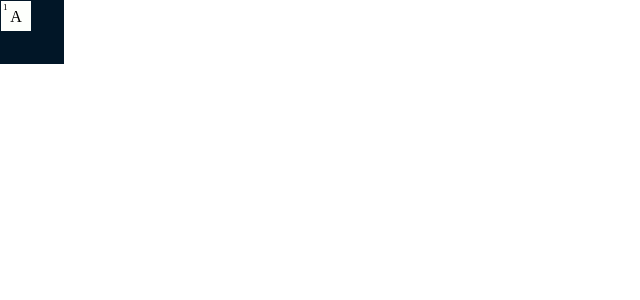
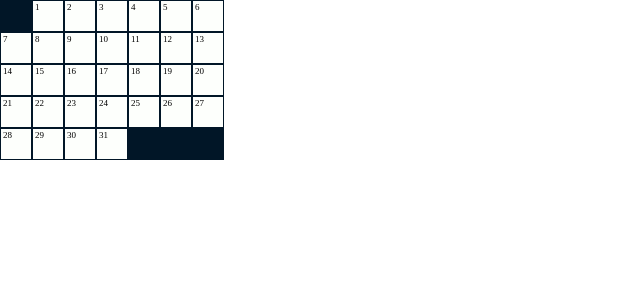
Before and after one commit to TJTorola/Crossed-Archive, a React app: page / in a window 1280 px wide. Shown: the top 300 px of the page, without its empty margins (0-640 px from the left). Built offline with nearby package versions, Linux system fonts and the light colour scheme; the HTML template or start-up script is replaced by a standard one.

Commit message:
Impliment puzzle for month

```diff
--- a/package.json
+++ b/package.json
@@ -11,6 +11,7 @@
   "license": "ISC",
   "dependencies": {
     "classnames": "^2.2.5",
+    "lodash": "^4.17.4",
     "react": "^15.4.2",
     "react-dom": "^15.4.2",
     "react-redux": "^5.0.3",
--- a/src/view/Box.jsx
+++ b/src/view/Box.jsx
@@ -6,7 +6,7 @@ type Props = {
   hinted: boolean,
   error: boolean,
   color: 'foreground' | 'highlight' | 'focus',
-  hintNum: number,
+  hintNum: number | null,
   guess: Guess,
 }
 
--- a/src/view/Puzzle.jsx
+++ b/src/view/Puzzle.jsx
@@ -1,5 +1,7 @@
 // @flow
 import React from 'react';
+import { range } from 'lodash';
+
 import type { Puzzle } from '~/typedef';
 import Box from './Box';
 
@@ -7,8 +9,33 @@ type Props = {
   puzzle: Puzzle,
 };
 
-export default () => (
-  <svg viewBox="0 0 64 64" width="64" className="puzzle">
+export default ({ puzzle }: Props) => {
+  const cells = range(puzzle.size[1]).reduce((acc, y) => (
+    [...range(puzzle.size[0]).map((x) => [x, y]), ...acc]
+  ), []);
+
+  const boxes = cells.map(pos => {
+    const key = pos.join(',');
+    const wall = puzzle.walls.includes(key);
+    const hintNum = puzzle.keys[key] || null;
+
+    return wall
+      ? null
+      : <Box
+          key={key}
+          pos={pos}
+          hinted={false}
+          error={false}
+          color="foreground"
+          hintNum={hintNum}
+          guess=" "
+        />;
+    });
+
+  const [w, h] = puzzle.size.map(x => x * 32);
+
+  return (
+    <svg viewBox={`0 0 ${w} ${h}`} width={w} className="puzzle">
       <defs>
         <g id="box">
           <path d="M1,1L31,1L31,31L1,31" />
@@ -29,13 +56,7 @@ export default () => (
         </g>
       </defs>
 
-    <Box
-      pos={[0,0]}
-      hinted={false}
-      error={false}
-      color={'foreground'}
-      hintNum={1}
-      guess={'A'}
-    />
+      {boxes}
     </svg>
   );
+}
--- a/src/view/root.jsx
+++ b/src/view/root.jsx
@@ -1,5 +1,39 @@
 // @flow
 import React from 'react';
-import Puzzle from './Puzzle';
 
-export default () => <Puzzle />;
+import type { Puzzle } from '~/typedef';
+import PuzzleComp from './Puzzle';
+
+const monthPuzzle = (
+  month: sting,
+  startIdx: number,
+  length: number,
+): Puzzle => {
+	const wallsAndKeys = (i = 0, walls = [], keys = {}) => {
+		const x = i % 7;
+		const y = Math.floor(i / 7);
+		const posKey = `${x},${y}`;
+
+		if (x === 0 && y * 7 >= startIdx + length) { return { walls, keys }; }
+
+		return (i - startIdx < 0 || length <= i - startIdx)
+			? wallsAndKeys(i + 1, [...walls, posKey], keys)
+			: wallsAndKeys(i + 1, walls, Object.assign({}, keys, { [posKey]: i - startIdx + 1 }));
+	};
+
+	const { walls, keys } = wallsAndKeys();
+
+	return {
+		title: month,
+		author: 'Tyler Torola',
+		publisher: 'TJT.Codes',
+		published: new Date(),
+		size: [7, Math.ceil((startIdx + length) / 7)],
+		walls,
+		keys,
+	};
+}
+
+const puzzle = monthPuzzle('May', 1, 31);
+
+export default () => <PuzzleComp puzzle={puzzle} />;
```
Also changed, not shown: src/typedef.js (+0 -26 lines). Lines whose indentation alone changed are shown as unchanged.
